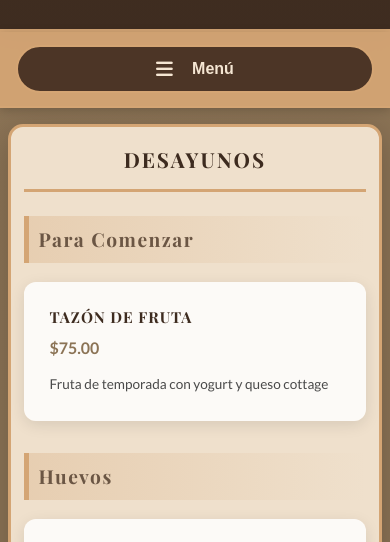
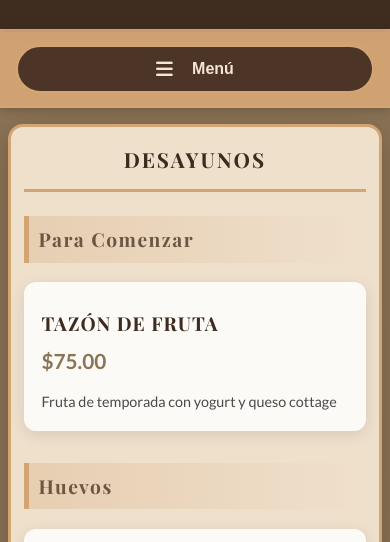
Before and after one commit to RustiCoffeeShop/rustico-coffee-shop, a plain HTML site: page index.html in a window 390 px wide. Shown: the part 249-791 px from the top of the page. Drawn offline with nearby package versions, Linux system fonts and the light colour scheme.

Commit message:
Add files via upload

```diff
--- a/style.css
+++ b/style.css
@@ -313,81 +313,6 @@ h1 {
 }
 
 /* ===================================== */
-/* RESPONSIVE - MODO CELULAR */
-/* ===================================== */
-
-@media (max-width: 768px) {
-    /* CAMBIAR A DISEÑO VERTICAL CON PADDING ALREDEDOR */
-    .menu-item {
-        flex-direction: column;
-        margin-bottom: 1.5rem;
-        padding: 1rem;
-    }
-
-    /* IMAGEN ARRIBA - CON BORDER RADIUS */
-    .item-image {
-        width: 100%;
-        min-width: 100%;
-        height: 250px;
-        object-fit: cover;
-        border-radius: 12px;
-    }
-
-    .item-content {
-        padding: 1.2rem 0.5rem 0.5rem 0.5rem;
-    }
-
-    /* TÍTULO Y PRECIO UNO DEBAJO DEL OTRO */
-    .item-header {
-        flex-direction: column;
-        align-items: flex-start;
-        gap: 0.5rem;
-        margin-bottom: 0.8rem;
-    }
-
-    .item-name {
-        font-size: 1.2rem;
-        width: 100%;
-    }
-
-    .item-price {
-        font-size: 1.4rem;
-    }
-
-    .item-description {
-        font-size: 0.95rem;
-        line-height: 1.6;
-    }
-}
-
-@media (max-width: 480px) {
-    .menu-item {
-        padding: 0.8rem;
-    }
-
-    .item-image {
-        height: 220px;
-        border-radius: 6px;
-    }
-
-    .item-content {
-        padding: 1rem 0.3rem 0.3rem 0.3rem;
-    }
-
-    .item-name {
-        font-size: 1.2rem;
-    }
-
-    .item-price {
-        font-size: 1.3rem;
-    }
-
-    .item-description {
-        font-size: 0.9rem;
-    }
-}
-
-/* ===================================== */
 /* SECCIÓN DE CONTACTO */
 /* ===================================== */
 
@@ -589,47 +514,7 @@ h1 {
 }
 
 /* ===================================== */
-/* RESPONSIVE ESENCIAS */
-/* ===================================== */
-
-@media (max-width: 768px) {
-    #esencias {
-        padding: 1rem;
-    }
-
-    /* CAMBIAR A 1 COLUMNA EN MÓVIL */
-    .esencias-grid {
-        grid-template-columns: 1fr;
-        gap: 1.5rem;
-    }
-
-    .esencias-col {
-        padding: 1.5rem;
-    }
-
-    .esencias-list li {
-        font-size: 0.9rem;
-        margin-bottom: 0.7rem;
-    }
-}
-
-@media (max-width: 480px) {
-    .esencias-col {
-        padding: 1.2rem;
-    }
-
-    .esencias-col .category-title {
-        font-size: 1.1rem;
-        padding: 0.6rem;
-    }
-
-    .esencias-list li {
-        font-size: 0.85rem;
-    }
-}
-
-/* ===================================== */
-/* RESPONSIVE - MENÚ HAMBURGUESA MÓVIL */
+/* RESPONSIVE - TABLETS Y MÓVILES */
 /* ===================================== */
 
 @media (max-width: 768px) {
@@ -707,30 +592,51 @@ h1 {
         text-align: left;
     }
 
-    /* Items del menú móvil */
+    /* ===== ITEMS DEL MENÚ EN MÓVIL ===== */
+
+    /* CAMBIAR A DISEÑO VERTICAL CON PADDING ALREDEDOR */
     .menu-item {
-        margin-bottom: 1rem;
+        flex-direction: column;
+        margin-bottom: 1.5rem;
+        padding: 1rem;
     }
 
+    /* IMAGEN ARRIBA - CON BORDER RADIUS */
     .item-image {
-        height: 160px;
+        width: 100%;
+        min-width: 100%;
+        height: 250px;
+        object-fit: cover;
+        border-radius: 12px;
     }
 
     .item-content {
-        padding: 0.8rem;
+        padding: 1.2rem 0.5rem 0.5rem 0.5rem;
+    }
+
+    /* TÍTULO Y PRECIO UNO DEBAJO DEL OTRO */
+    .item-header {
+        flex-direction: column;
+        align-items: flex-start;
+        gap: 0.5rem;
+        margin-bottom: 0.8rem;
     }
 
     .item-name {
-        font-size: 1rem;
+        font-size: 1.2rem;
+        width: 100%;
     }
 
     .item-price {
-        font-size: 1.05rem;
+        font-size: 1.4rem;
     }
 
     .item-description {
-        font-size: 0.85rem;
+        font-size: 0.95rem;
+        line-height: 1.6;
     }
+
+    /* ===== CONTACTO Y REDES SOCIALES ===== */
 
     .contact-info {
         grid-template-columns: 1fr;
@@ -747,13 +653,32 @@ h1 {
         min-width: auto;
     }
 
-    /* Esencias responsive */
+    /* ===== ESENCIAS RESPONSIVE ===== */
+
+    #esencias {
+        padding: 1rem;
+    }
+
+    /* CAMBIAR A 1 COLUMNA EN MÓVIL */
     .esencias-grid {
         grid-template-columns: 1fr;
+        gap: 1.5rem;
+    }
+
+    .esencias-col {
+        padding: 1.5rem;
+    }
+
+    .esencias-list li {
+        font-size: 0.9rem;
+        margin-bottom: 0.7rem;
     }
 }
 
-/* Extra optimización para pantallas muy pequeñas */
+/* ===================================== */
+/* RESPONSIVE - MÓVILES PEQUEÑOS */
+/* ===================================== */
+
 @media (max-width: 480px) {
     .container {
         padding: 1rem 0.5rem;
@@ -777,11 +702,45 @@ h1 {
         padding: 0.5rem 0.6rem;
     }
 
+    /* ===== ITEMS DEL MENÚ ===== */
+
+    .menu-item {
+        padding: 0.8rem;
+    }
+
+    .item-image {
+        height: 220px;
+        border-radius: 6px;
+    }
+
+    .item-content {
+        padding: 1rem 0.3rem 0.3rem 0.3rem;
+    }
+
     .item-name {
-        font-size: 0.95rem;
+        font-size: 1.2rem;
     }
 
     .item-price {
-        font-size: 1rem;
+        font-size: 1.3rem;
+    }
+
+    .item-description {
+        font-size: 0.9rem;
+    }
+
+    /* ===== ESENCIAS ===== */
+
+    .esencias-col {
+        padding: 1.2rem;
+    }
+
+    .esencias-col .category-title {
+        font-size: 1.1rem;
+        padding: 0.6rem;
+    }
+
+    .esencias-list li {
+        font-size: 0.85rem;
     }
 }
```
